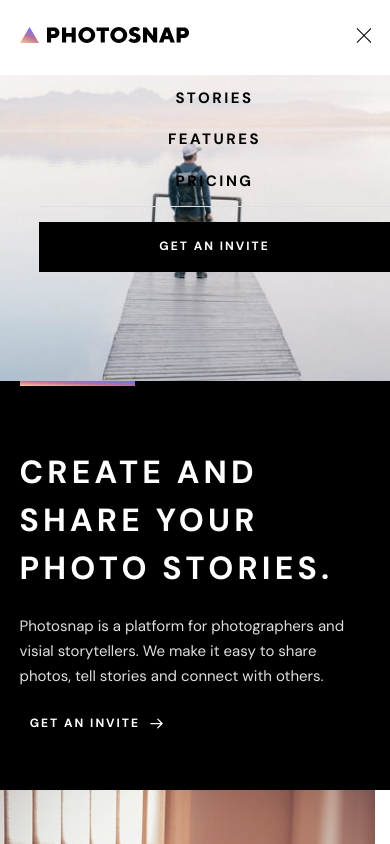
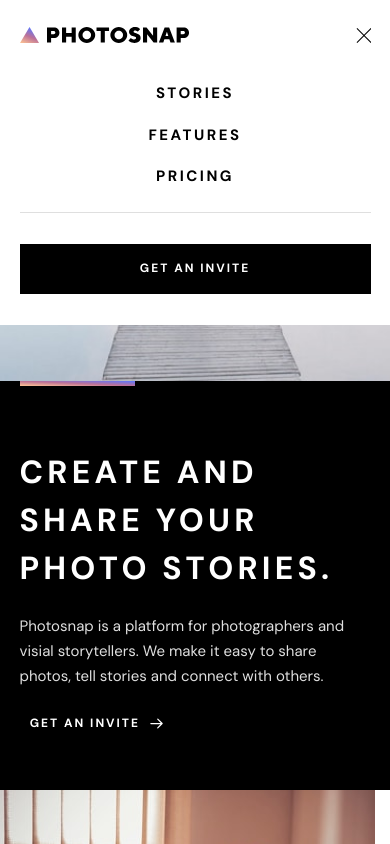
Before and after one commit to chungleee/photosnap, a Next.js app: page / in a window 390 px wide. Both pictures are taken after a click on the element 363 px from the left and 37 px from the top of the page. Shown: the top 844 px of the page. Built offline with nearby package versions, Linux system fonts and the light colour scheme.

Commit message:
style: center drop down with full height - fix bug that doesnt disappear when tablet mode + styling

```diff
--- a/components/MenuDropdown/MenuDropdown.module.scss
+++ b/components/MenuDropdown/MenuDropdown.module.scss
@@ -1,17 +1,29 @@
+@import '../../styles/variables';
 @import '../../styles/mixins';
 
 .dropdown {
 	position: absolute;
 	top: 75px;
+	right: 0;
+	background-color: map-get($map: $colors, $key: pure-white);
 	width: 100%;
 	height: 250px;
 	opacity: 0;
 	transition: opacity 2s;
+
+	@include break-tablet {
+		display: none;
+	}
+}
+
+.dropdown__container {
+	height: 100%;
 }
 
 .menu__dropdown {
 	display: flex;
 	flex-direction: column;
+	height: 100%;
 
 	@include ul_block {
 		flex-direction: column;
@@ -22,6 +34,7 @@
 		border-bottom: 1px solid map-get($map: $colors, $key: light-grey);
 		height: 55%;
 		padding-bottom: 1rem;
+		margin: 0%;
 
 		li:nth-of-type(2) {
 			margin: 1.5rem 0;
@@ -34,12 +47,8 @@
 }
 
 .invite__button {
+	margin-bottom: auto;
 	margin-top: auto;
 	height: 50px;
 	width: 100%;
 }
-
-// .fadeIn {
-// 	opacity: 1;
-// 	transition: opacity 3s;
-// }
```
